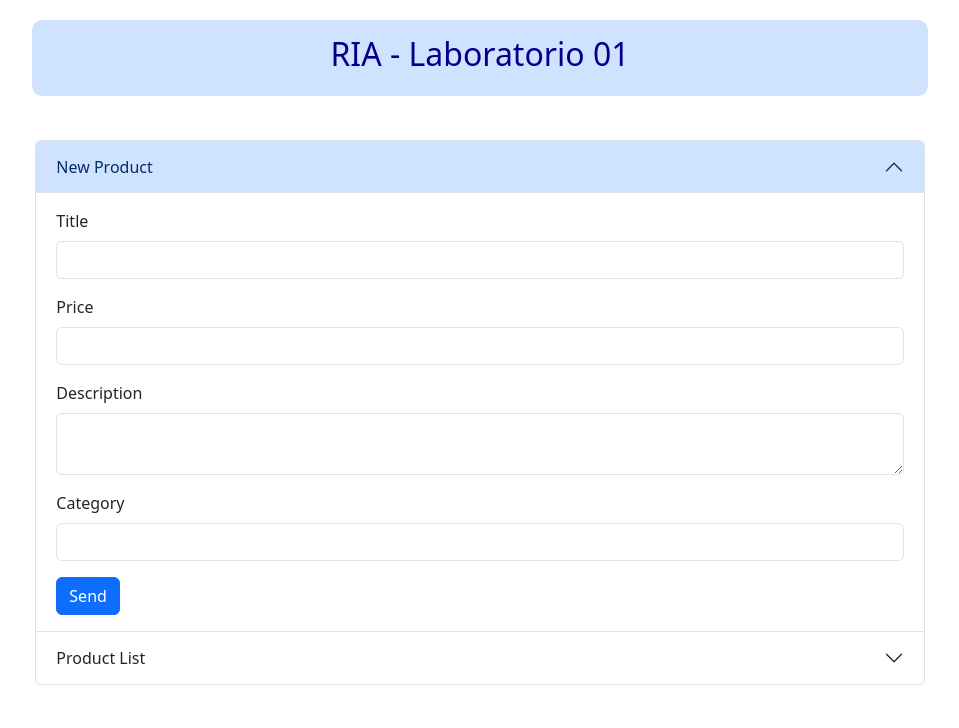
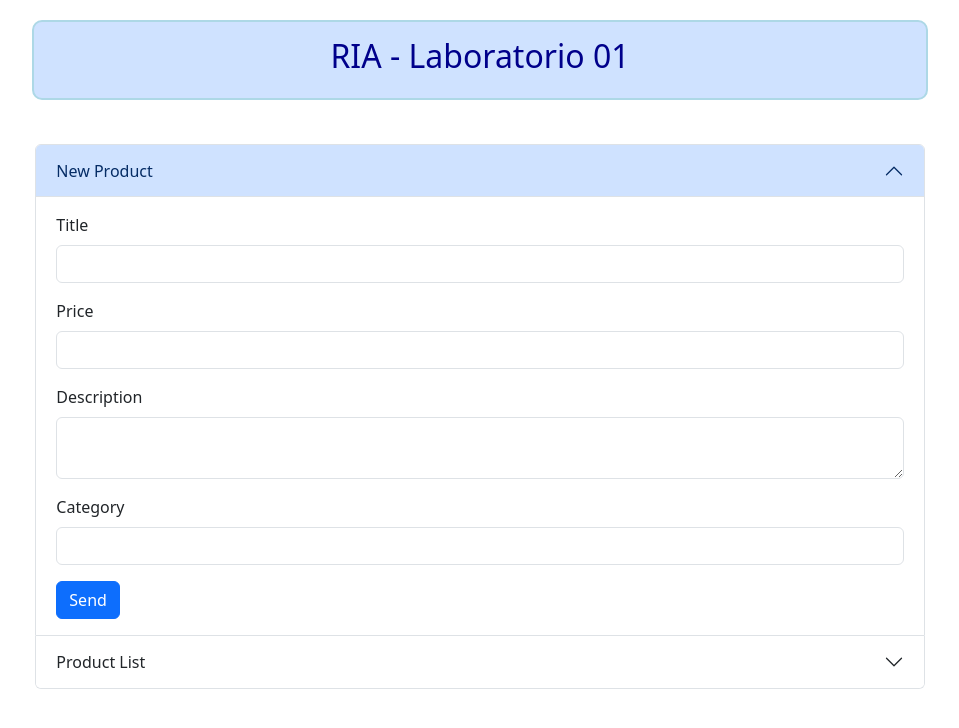
Before and after one commit to JuanmaPilon/UTEC_RIA_Practicas, a website: page Laboratorio 01/index.html in a window 1280 px wide. Shown: the whole page, without its empty margins (160-1119 px from the left). Drawn offline with nearby package versions, Linux system fonts and the light colour scheme.

Commit message:
making some changesitos mas, adding logic and some update to styles

```diff
--- a/Laboratorio 01/index.html
+++ b/Laboratorio 01/index.html
@@ -11,8 +11,8 @@
 <body>
     <div class="container">
         <div class="row justify-content-center" style="margin: 20px;">
-            <div class="col-lg-10 mb-4" style="background-color: #CFE2FF; border-radius: 10px; padding: 5px;">
-                <h2 class="text-center" style="color: darkblue; padding: 10px;">RIA - Laboratorio 01</h2>
+            <div class="col-lg-10 mb-4 title-border">
+                <h2 class="text-center title-title">RIA - Laboratorio 01</h2>
             </div>
         </div>
 
@@ -67,6 +67,7 @@
     </div>
 
     <!-- utilize node_modules para GridJS y Bootstrap, que obviamente estan ignorados -->
+    <script src="script.js"></script>
     <script src="./node_modules/bootstrap/dist/js/bootstrap.bundle.min.js"></script>
     <script src="./node_modules/gridjs/dist/gridjs.production.min.js"></script>
 </body>
--- a/Laboratorio 01/script.js
+++ b/Laboratorio 01/script.js
@@ -10,6 +10,7 @@ document.addEventListener('DOMContentLoaded', function () {
         const description = document.getElementById('description').value;
         const category = document.getElementById('category').value;
 
+
        // checkeo
        if (!title || !price || !description || !category) {
         showAlert('All fields are required', 'danger');
@@ -19,6 +20,15 @@ document.addEventListener('DOMContentLoaded', function () {
     console.log('Price:', price);
     console.log('Description:', description);
     console.log('Category:', category);
+
+
+        // me creo el productito pal local
+        const producto = {
+            title,
+            price,
+            description,
+            category,
+        }
         // reseteo
         form.reset();
     });
--- a/Laboratorio 01/styles.css
+++ b/Laboratorio 01/styles.css
@@ -0,0 +1,12 @@
+.title-border {
+    border: 2px solid lightblue;
+    padding: 10px;
+    background-color: #CFE2FF;
+    border-radius: 10px;
+    padding: 5px;"
+}
+
+.title-title {
+    color: darkblue;
+    padding: 10px;
+}
```
Lines whose indentation alone changed are shown as unchanged.
